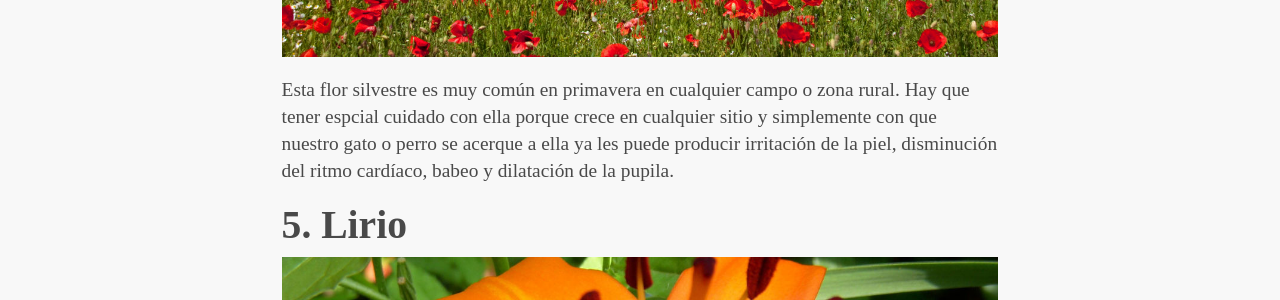
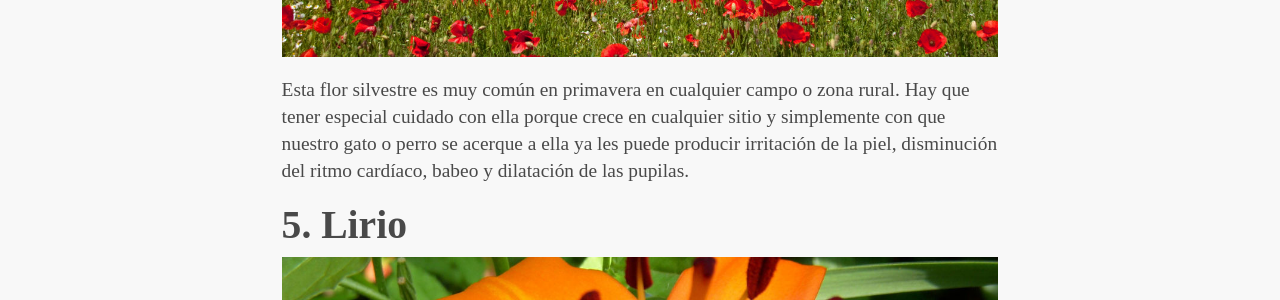
Before and after one commit to keyvanakbary/ramosilvestre.com, a Jekyll site: the page built from src/_posts/2018-01-30-flores-venenosas-para-perros-y-gatos.md, in a window 1280 px wide and 900 px high, scrolled down 3428 px. Shown: the part 181-481 px from the top of the window. Built offline with Jekyll 4.4.1, drawn with Linux system fonts in a browser that asks for light colours; some web fonts are replaced.

Commit message:
Update 2018-01-30-flores-venenosas-para-perros-y-gatos.md

```diff
--- a/src/_posts/2018-01-30-flores-venenosas-para-perros-y-gatos.md
+++ b/src/_posts/2018-01-30-flores-venenosas-para-perros-y-gatos.md
@@ -39,7 +39,7 @@ Estas flores son muy populares y famosas. Las podrás encontrar en invierno-prim
 
 ![Flores venenosas para tu mascota](/assets/images/posts/amapola-toxica-para-mascotas.jpg)
 
-Esta flor silvestre es muy común en primavera en cualquier campo o zona rural. Hay que tener espcial cuidado con ella porque crece en cualquier sitio y simplemente con que nuestro gato o perro se acerque a ella ya les puede producir irritación de la piel, disminución del ritmo cardíaco, babeo y dilatación de la pupila.
+Esta flor silvestre es muy común en primavera en cualquier campo o zona rural. Hay que tener especial cuidado con ella porque crece en cualquier sitio y simplemente con que nuestro gato o perro se acerque a ella ya les puede producir irritación de la piel, disminución del ritmo cardíaco, babeo y dilatación de las pupilas.
 
 
 ## 5. Lirio
```
